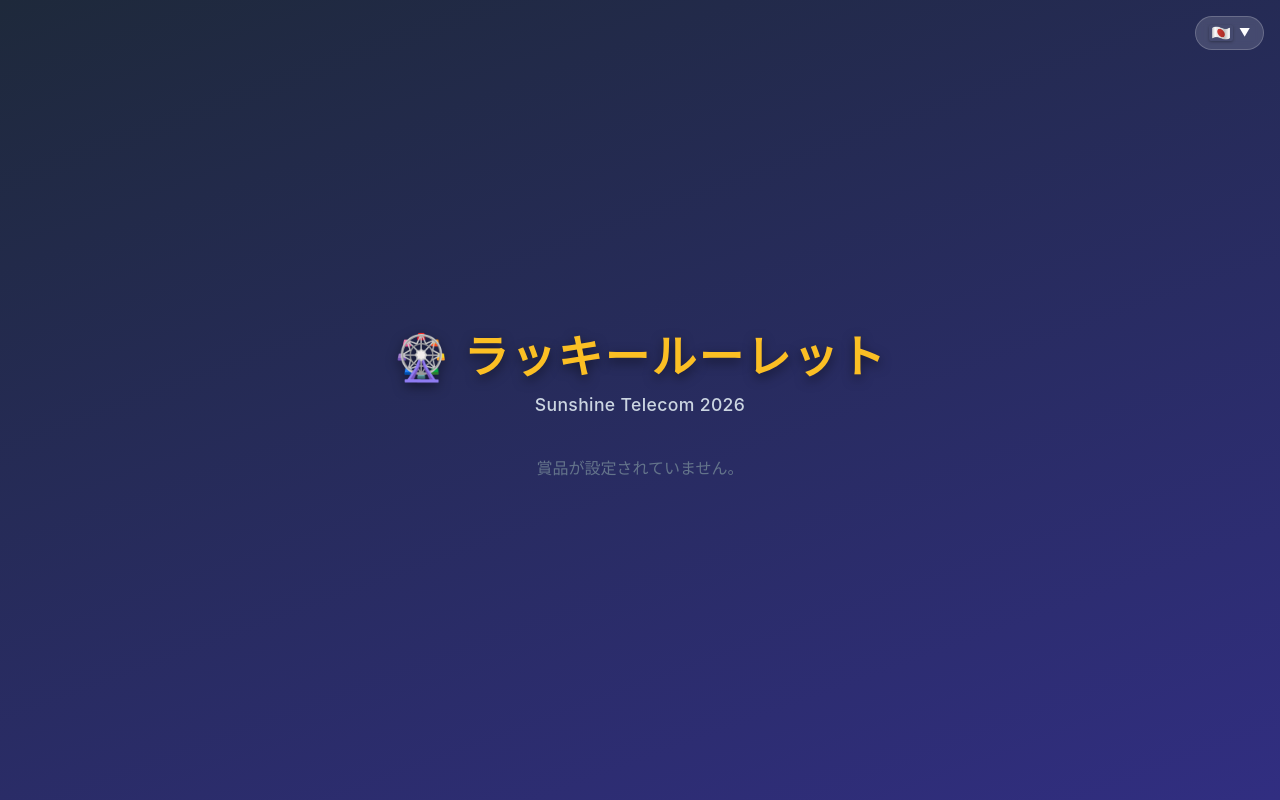
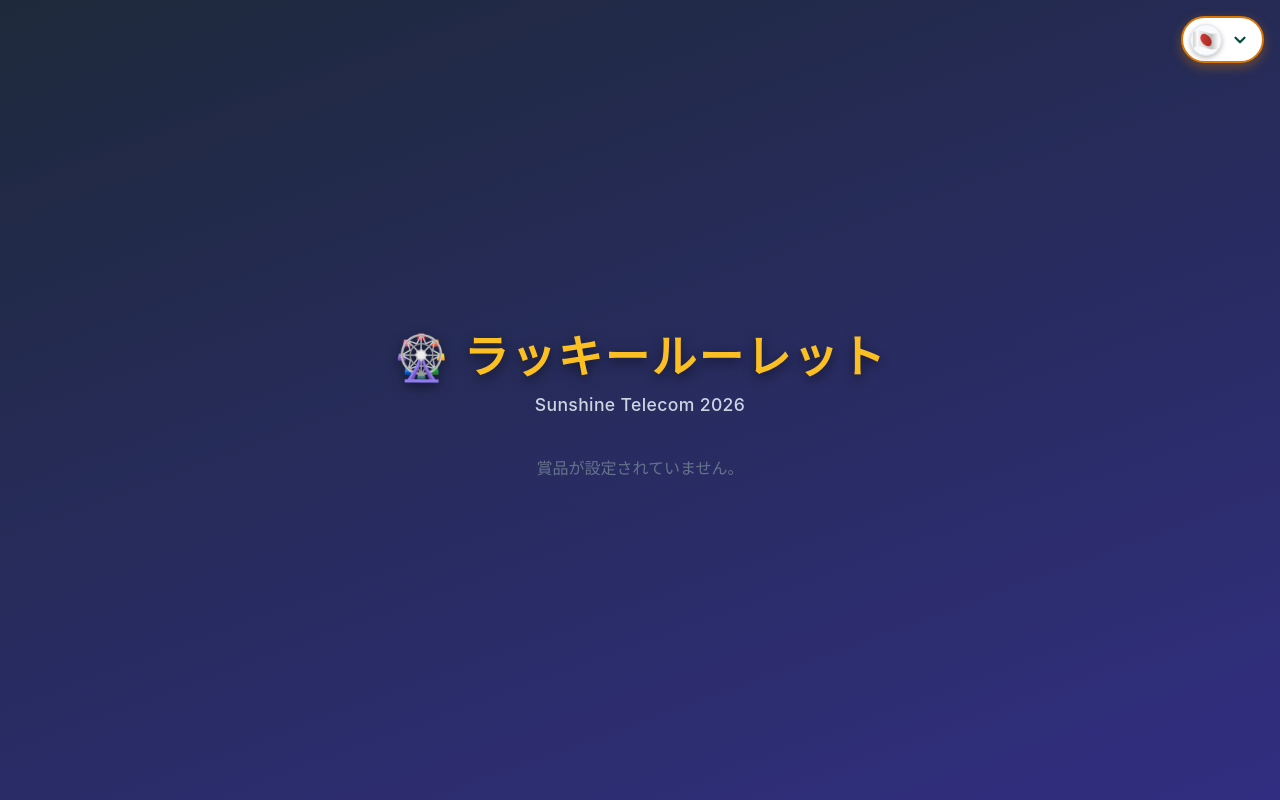
Before and after one commit to quoctichle/Eventthang5, a Nuxt app: page / in a window 1280 px wide. Built offline with nearby package versions, Linux system fonts and the light colour scheme; no server answers.

Commit message:
ui: refine language dropdown to display flag and text with proper toggle styling

```diff
--- a/pages/index.vue
+++ b/pages/index.vue
@@ -342,22 +342,28 @@
   <div class="wheel-page">
     <div class="lang-switcher" @click.stop="showLangDropdown = !showLangDropdown">
       <div class="current-lang">
-        <img :src="flags[lang]" alt="Language" class="flag-icon" />
-        <span class="arrow">▼</span>
+        <div class="flag-circle">
+          <img :src="flags[lang]" alt="Language" class="flag-icon" />
+        </div>
+        <svg class="chevron" :class="{ 'rotate': showLangDropdown }" viewBox="0 0 24 24" fill="none" stroke="currentColor" stroke-width="3" stroke-linecap="round" stroke-linejoin="round"><polyline points="6 9 12 15 18 9"></polyline></svg>
       </div>
       <Transition name="fade">
         <div v-if="showLangDropdown" class="lang-dropdown">
-          <div class="lang-option" @click="selectLang('ja')" v-show="lang !== 'ja'">
-            <img src="/nhat.png" alt="JP" class="flag-icon" />
+          <div class="lang-option" :class="{ active: lang === 'ja' }" @click="selectLang('ja')">
+            <div class="flag-circle"><img src="/nhat.png" alt="JP" class="flag-icon" /></div>
+            <span class="lang-text">日本語</span>
           </div>
-          <div class="lang-option" @click="selectLang('en')" v-show="lang !== 'en'">
-            <img src="/anh.png" alt="EN" class="flag-icon" />
+          <div class="lang-option" :class="{ active: lang === 'en' }" @click="selectLang('en')">
+            <div class="flag-circle"><img src="/anh.png" alt="EN" class="flag-icon" /></div>
+            <span class="lang-text">English</span>
           </div>
-          <div class="lang-option" @click="selectLang('vi')" v-show="lang !== 'vi'">
-            <img src="/viet.png" alt="VI" class="flag-icon" />
+          <div class="lang-option" :class="{ active: lang === 'vi' }" @click="selectLang('vi')">
+            <div class="flag-circle"><img src="/viet.png" alt="VI" class="flag-icon" /></div>
+            <span class="lang-text">Tiếng Việt</span>
           </div>
-          <div class="lang-option" @click="selectLang('my')" v-show="lang !== 'my'">
-            <img src="/myanma.png" alt="MY" class="flag-icon" />
+          <div class="lang-option" :class="{ active: lang === 'my' }" @click="selectLang('my')">
+            <div class="flag-circle"><img src="/myanma.png" alt="MY" class="flag-icon" /></div>
+            <span class="lang-text">မြန်မာ</span>
           </div>
         </div>
       </Transition>
@@ -435,49 +441,82 @@
 .current-lang {
   display: flex;
   align-items: center;
-  gap: 0.4rem;
-  background: rgba(255,255,255,0.15);
-  padding: 0.5rem 0.8rem;
+  justify-content: space-between;
+  gap: 0.6rem;
+  background: #ffffff;
+  padding: 0.35rem 0.6rem 0.35rem 0.4rem;
   border-radius: 50px;
   cursor: pointer;
-  backdrop-filter: blur(4px);
-  border: 1px solid rgba(255,255,255,0.2);
-  transition: background 0.2s;
+  border: 2px solid #d97706; /* Viền cam */
+  box-shadow: 0 4px 12px rgba(217, 119, 6, 0.4);
+  transition: transform 0.2s;
 }
 .current-lang:hover {
-  background: rgba(255,255,255,0.25);
+  transform: scale(1.05);
+}
+.flag-circle {
+  width: 32px;
+  height: 32px;
+  border-radius: 50%;
+  overflow: hidden;
+  box-shadow: 0 2px 5px rgba(0,0,0,0.25);
+  display: flex;
+  align-items: center;
+  justify-content: center;
+  background: #f8fafc;
+  border: 1px solid #e2e8f0;
 }
 .flag-icon {
-  width: 24px;
-  height: 16px;
+  width: 100%;
+  height: 100%;
   object-fit: cover;
-  border-radius: 2px;
-  box-shadow: 0 1px 3px rgba(0,0,0,0.3);
+  transform: scale(1.2); /* Zoom nhẹ để lấp đầy viền cong */
 }
-.arrow {
-  color: white;
-  font-size: 0.7rem;
+.chevron {
+  width: 18px;
+  height: 18px;
+  color: #064e3b; /* Máu xanh đậm */
+  transition: transform 0.3s ease;
+  margin-right: 0.2rem;
+}
+.chevron.rotate {
+  transform: rotate(180deg);
 }
 .lang-dropdown {
   position: absolute;
-  top: 120%;
+  top: calc(100% + 0.6rem);
   right: 0;
-  background: white;
-  border-radius: 8px;
+  background: #f8fafc;
+  border-radius: 16px;
   overflow: hidden;
-  box-shadow: 0 4px 15px rgba(0,0,0,0.3);
+  box-shadow: 0 10px 25px rgba(0,0,0,0.3);
   display: flex;
   flex-direction: column;
+  min-width: 160px;
+  border: 1px solid #e2e8f0;
 }
 .lang-option {
-  padding: 0.6rem 1.2rem;
+  padding: 0.7rem 1.2rem;
   cursor: pointer;
   display: flex;
-  justify-content: center;
+  align-items: center;
+  gap: 0.8rem;
   transition: background 0.2s;
 }
 .lang-option:hover {
-  background: #f1f5f9;
+  background: #e2e8f0;
+}
+.lang-option.active {
+  background: #cbd5e1;
+}
+.lang-option.active .lang-text {
+  color: #064e3b;
+  font-weight: 700;
+}
+.lang-text {
+  color: #334155;
+  font-weight: 600;
+  font-size: 1rem;
 }
 .title {
   font-size: clamp(1.8rem, 6vw, 2.8rem);
```
